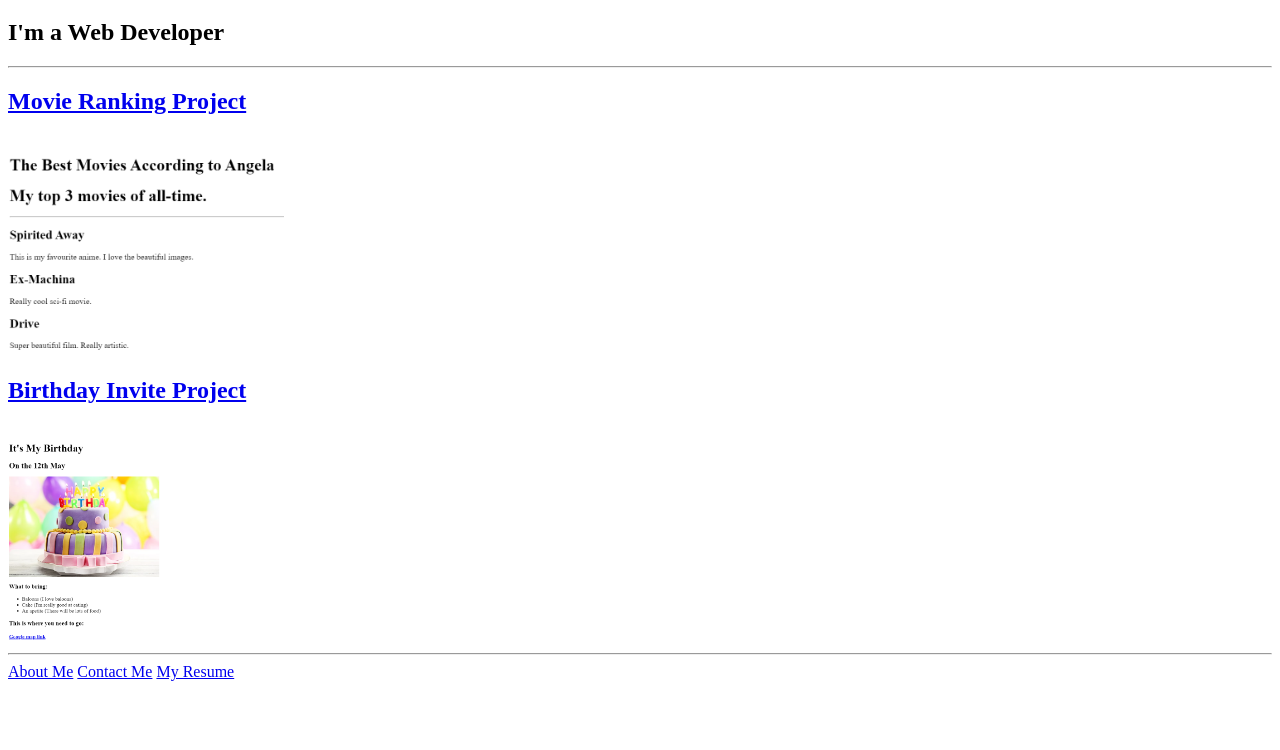
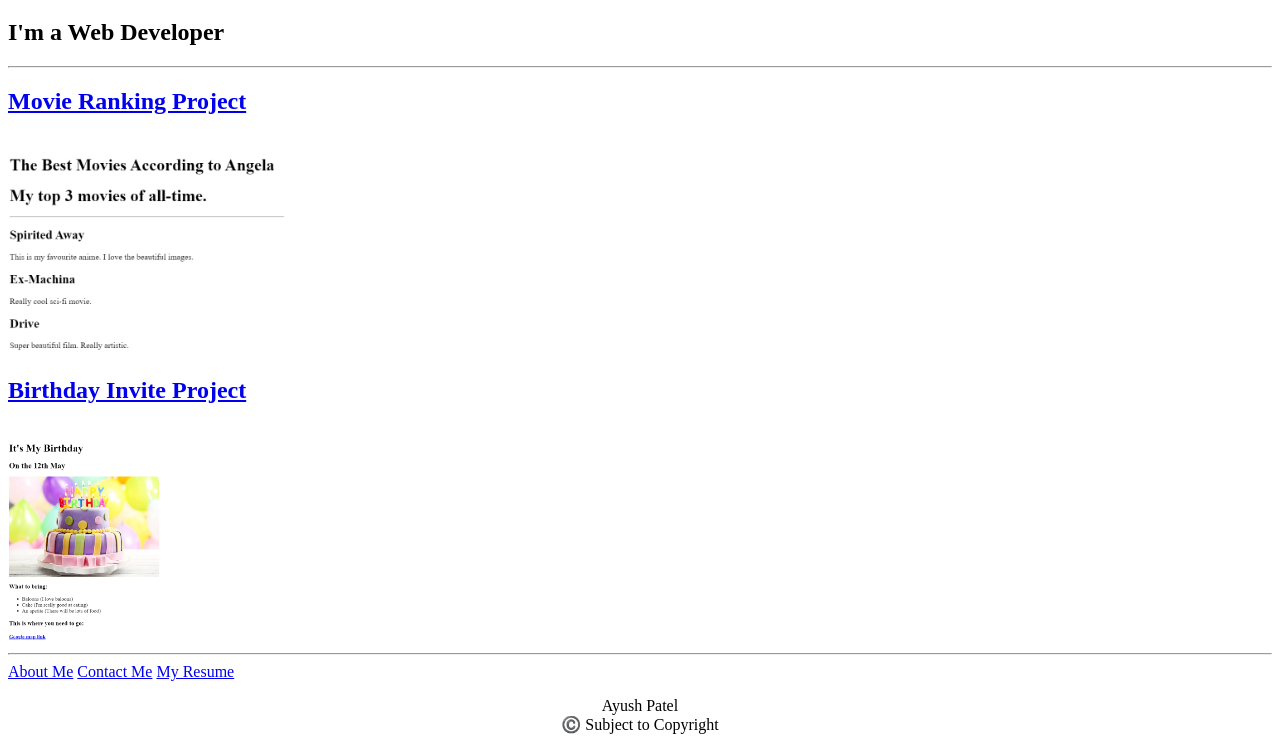
Before and after one commit to AshTracker48/html-portfolio, a plain HTML site: page index.html in a window 1280 px wide. Shown: the part 61-811 px from the top of the page. Drawn offline with Linux system fonts and the light colour scheme.

Commit message:
Update index.html

```diff
--- a/index.html
+++ b/index.html
@@ -18,6 +18,10 @@
         <a href="./public/about.html">About Me</a>
         <a href="./public/contact.html">Contact Me</a>
         <a href="./public/resume.html">My Resume</a>
-
+        <footer>
+            <center><p>Ayush Patel<br>
+                ©️ Subject to Copyright</p>
+            </center>
+        </footer>
     </body>
 </html>
```
